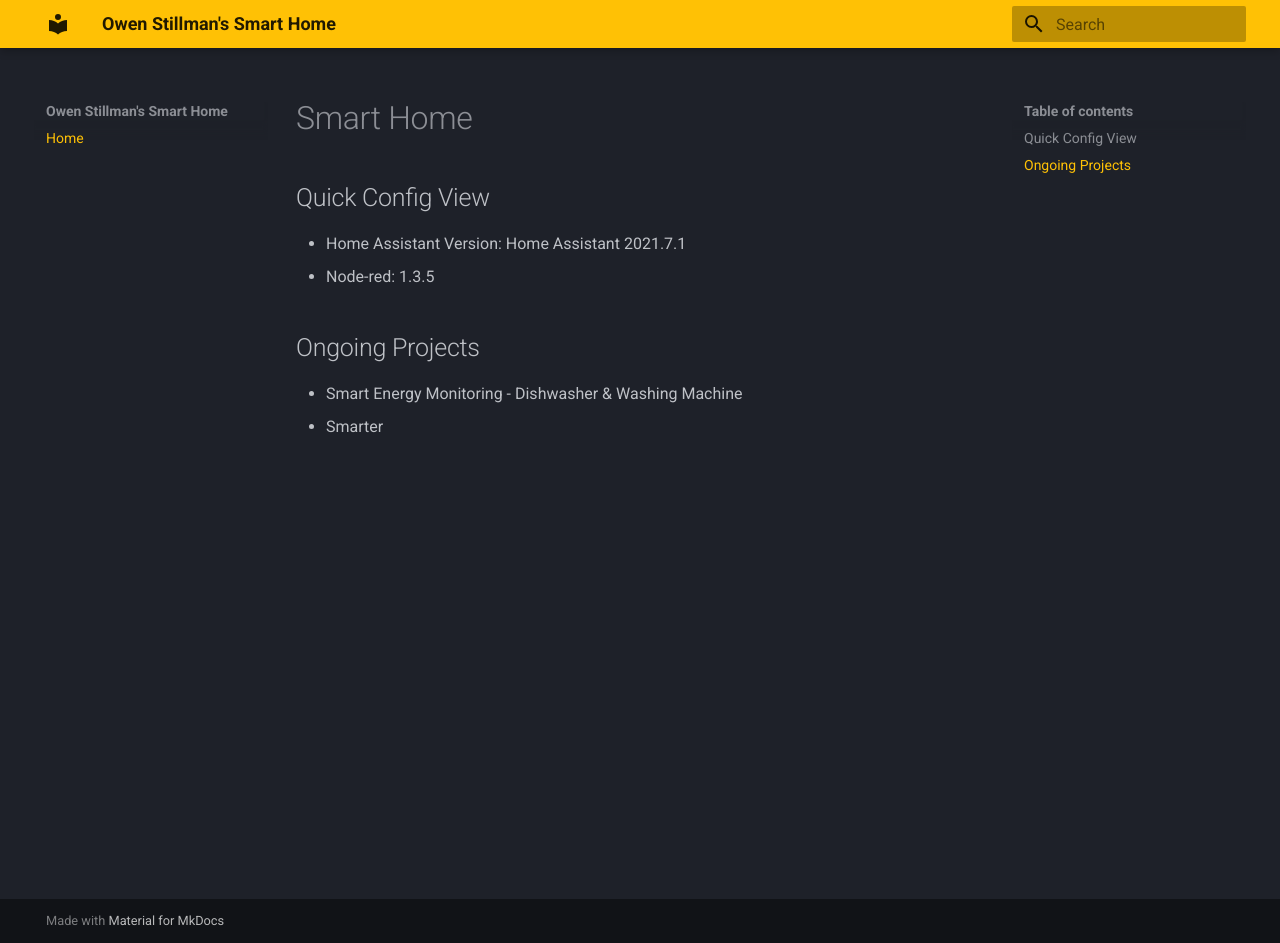
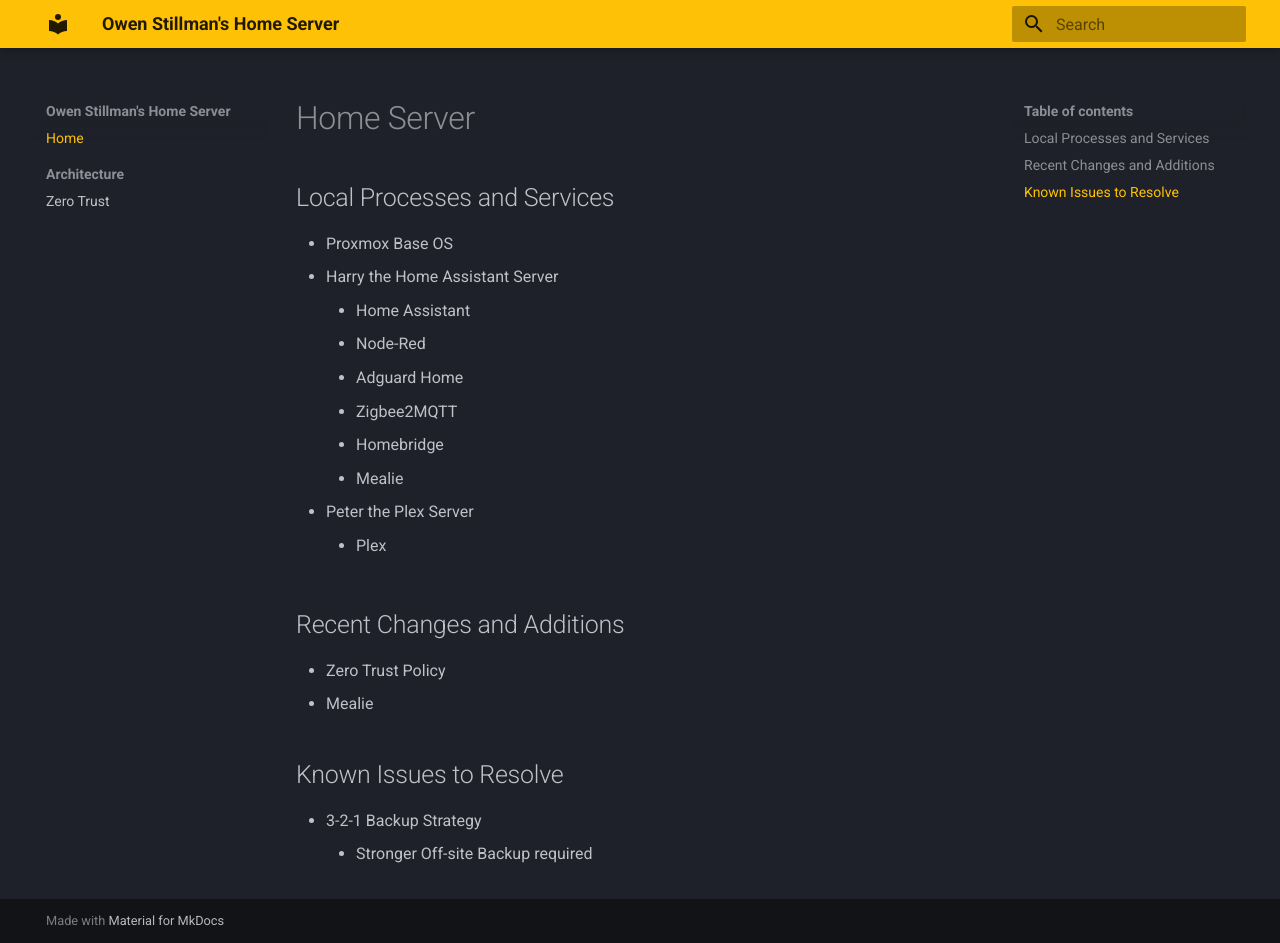
Before and after one commit to OStillman/HomeAssistant-Public, an MkDocs documentation site: the page built from docs/index.md, in a window 1280 px wide and 943 px high. Built offline with MkDocs 1.6.1 and Material for MkDocs 9.7.7, drawn with Linux system fonts in a browser that asks for light colours.

Commit message:
Edit Homepage, Add Zero Trust

```diff
--- a/docs/index.md
+++ b/docs/index.md
@@ -1,11 +1,24 @@
-# Smart Home
+# Home Server
 
-## Quick Config View
+## Local Processes and Services
 
-  * Home Assistant Version: Home Assistant 2021.7.1
-  * Node-red: 1.3.5
+  * Proxmox Base OS
+  * Harry the Home Assistant Server
+    * Home Assistant
+    * Node-Red
+    * Adguard Home
+    * Zigbee2MQTT
+    * Homebridge
+    * Mealie
+  * Peter the Plex Server
+    * Plex
 
-## Ongoing Projects
+## Recent Changes and Additions
 
-  * Smart Energy Monitoring - Dishwasher & Washing Machine
-  * Smarter
+  * Zero Trust Policy
+  * Mealie
+
+## Known Issues to Resolve
+
+  * 3-2-1 Backup Strategy
+    * Stronger Off-site Backup required
--- a/mkdocs.yml
+++ b/mkdocs.yml
@@ -1,6 +1,6 @@
-site_name: Owen Stillman's Smart Home
+site_name: Owen Stillman's Home Server
 site_author: Owen Stillman
-site_description: My Smart Home Setup
+site_description: My Home Server Usuage, Setup and General Config
 
 theme:
   name: material
@@ -15,6 +15,8 @@
 
 nav:
   - Home: index.md
+  - 'Architecture':
+    - 'Zero Trust' : 'architecture/zero-trust.md'
 
 
 markdown_extensions:
```
Also changed, not shown: docs/architecture/zero-trust.md (added, +49 -0 lines).
